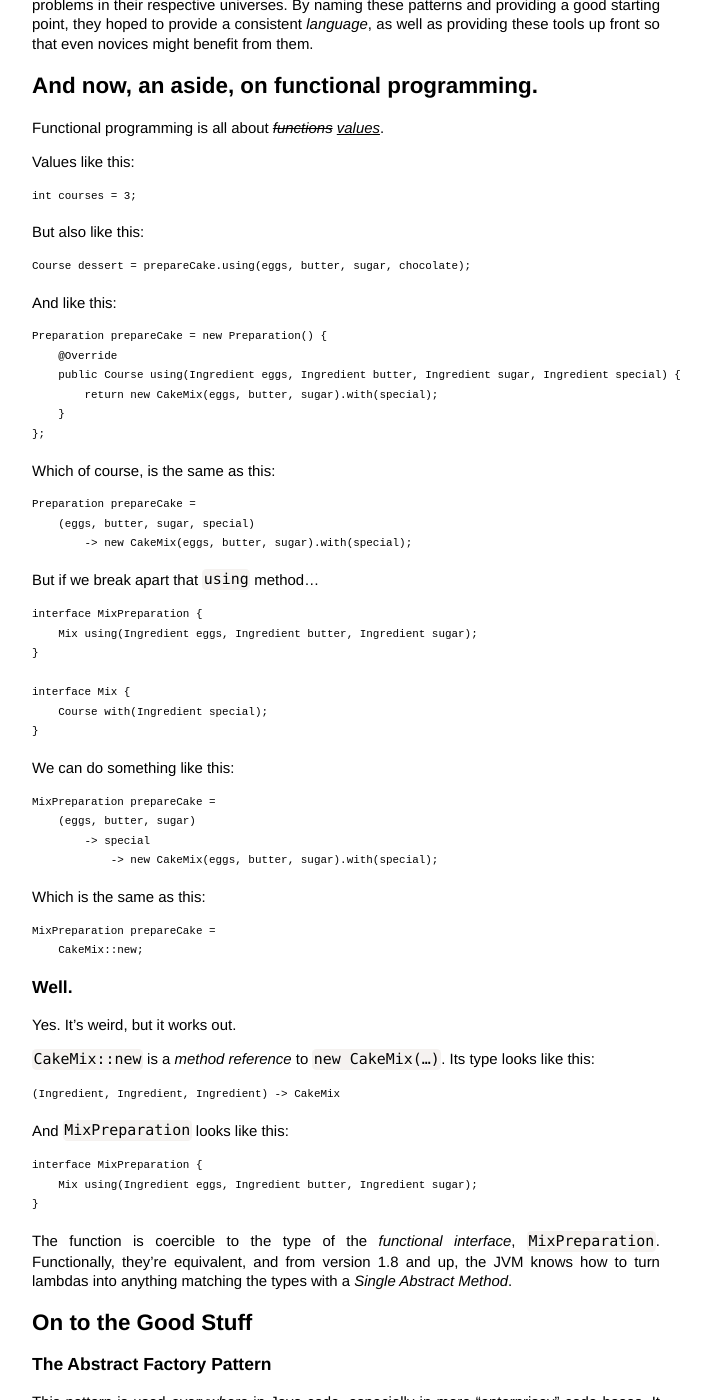
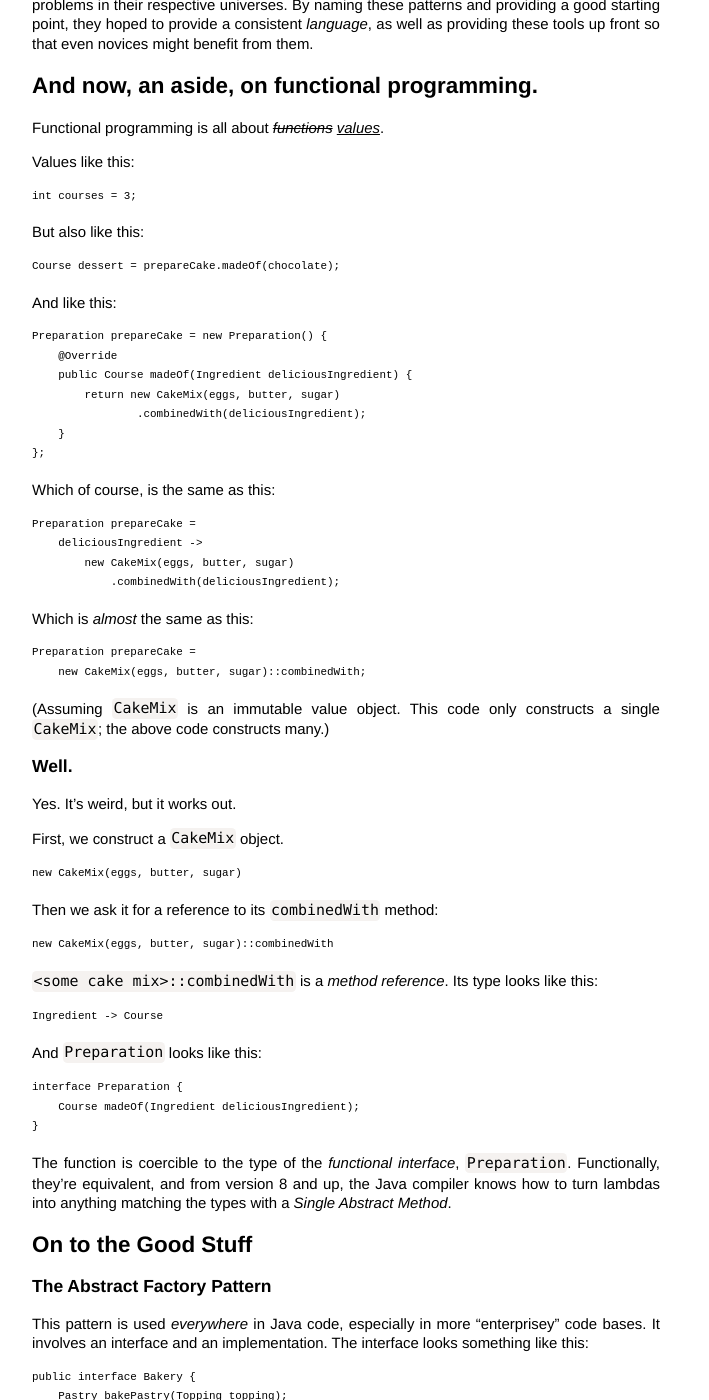
Before and after one commit to SamirTalwar/talks, a Jekyll site: the page built from design-patterns-in-the-21st-century.md, in a window 1280 px wide and 1400 px high, scrolled down 1688 px. Shown: the whole window, without its empty margins (294-1003 px from the left). Built offline with Jekyll 4.4.1, drawn with Linux system fonts in a browser that asks for light colours; nearby versions of some CDN libraries; comment, search, counter and statistics services are not loaded.

Commit message:
Simplify the crash course in functional Java.

```diff
--- a/design-patterns-in-the-21st-century.md
+++ b/design-patterns-in-the-21st-century.md
@@ -95,7 +95,7 @@ Values like this:
 <div class="fragment" markdown="1">
 But also like this:
 
-    Course dessert = prepareCake.using(eggs, butter, sugar, chocolate);
+    Course dessert = prepareCake.madeOf(chocolate);
 </div>
 </section>
 
@@ -104,8 +104,9 @@ And like this:
 
     Preparation prepareCake = new Preparation() {
         @Override
-        public Course using(Ingredient eggs, Ingredient butter, Ingredient sugar, Ingredient special) {
-            return new CakeMix(eggs, butter, sugar).with(special);
+        public Course madeOf(Ingredient deliciousIngredient) {
+            return new CakeMix(eggs, butter, sugar)
+                    .combinedWith(deliciousIngredient);
         }
     };
 
@@ -113,36 +114,18 @@ And like this:
 Which of course, is the same as this:
 
     Preparation prepareCake =
-        (eggs, butter, sugar, special)
-            -> new CakeMix(eggs, butter, sugar).with(special);
-</div>
-</section>
-
-<section markdown="1">
-But if we break apart that `using` method…
-
-    interface MixPreparation {
-        Mix using(Ingredient eggs, Ingredient butter, Ingredient sugar);
-    }
-
-    interface Mix {
-        Course with(Ingredient special);
-    }
-
-<div class="fragment" markdown="1">
-We can do something like this:
-
-    MixPreparation prepareCake =
-        (eggs, butter, sugar)
-            -> special
-                -> new CakeMix(eggs, butter, sugar).with(special);
+        deliciousIngredient ->
+            new CakeMix(eggs, butter, sugar)
+                .combinedWith(deliciousIngredient);
 </div>
 
 <div class="fragment" markdown="1">
-Which is the same as this:
+Which is *almost* the same as this:
 
-    MixPreparation prepareCake =
-        CakeMix::new;
+    Preparation prepareCake =
+        new CakeMix(eggs, butter, sugar)::combinedWith;
+
+(Assuming `CakeMix` is an immutable value object. This code only constructs a single `CakeMix`; the above code constructs many.)
 </div>
 </section>
 
@@ -152,20 +135,28 @@ Which is the same as this:
 <div class="fragment" markdown="1">
 Yes. It's weird, but it works out.
 
-`CakeMix::new` is a *method reference* to `new CakeMix(…)`. Its type looks like this:
+First, we construct a `CakeMix` object.
 
-    (Ingredient, Ingredient, Ingredient) -> CakeMix
+    new CakeMix(eggs, butter, sugar)
+
+Then we ask it for a reference to its `combinedWith` method:
+
+    new CakeMix(eggs, butter, sugar)::combinedWith
+
+`<some cake mix>::combinedWith` is a *method reference*. Its type looks like this:
+
+    Ingredient -> Course
 </div>
 
 <div class="fragment" markdown="1">
-And `MixPreparation` looks like this:
+And `Preparation` looks like this:
 
-    interface MixPreparation {
-        Mix using(Ingredient eggs, Ingredient butter, Ingredient sugar);
+    interface Preparation {
+        Course madeOf(Ingredient deliciousIngredient);
     }
 </div>
 
-The function is coercible to the type of the *functional interface*, `MixPreparation`. Functionally, they're equivalent, and from version 1.8 and up, the JVM knows how to turn lambdas into anything matching the types with a *Single Abstract Method*.
+The function is coercible to the type of the *functional interface*, `Preparation`. Functionally, they're equivalent, and from version 8 and up, the Java compiler knows how to turn lambdas into anything matching the types with a *Single Abstract Method*.
 {: .notes}
 </section>
 
```
